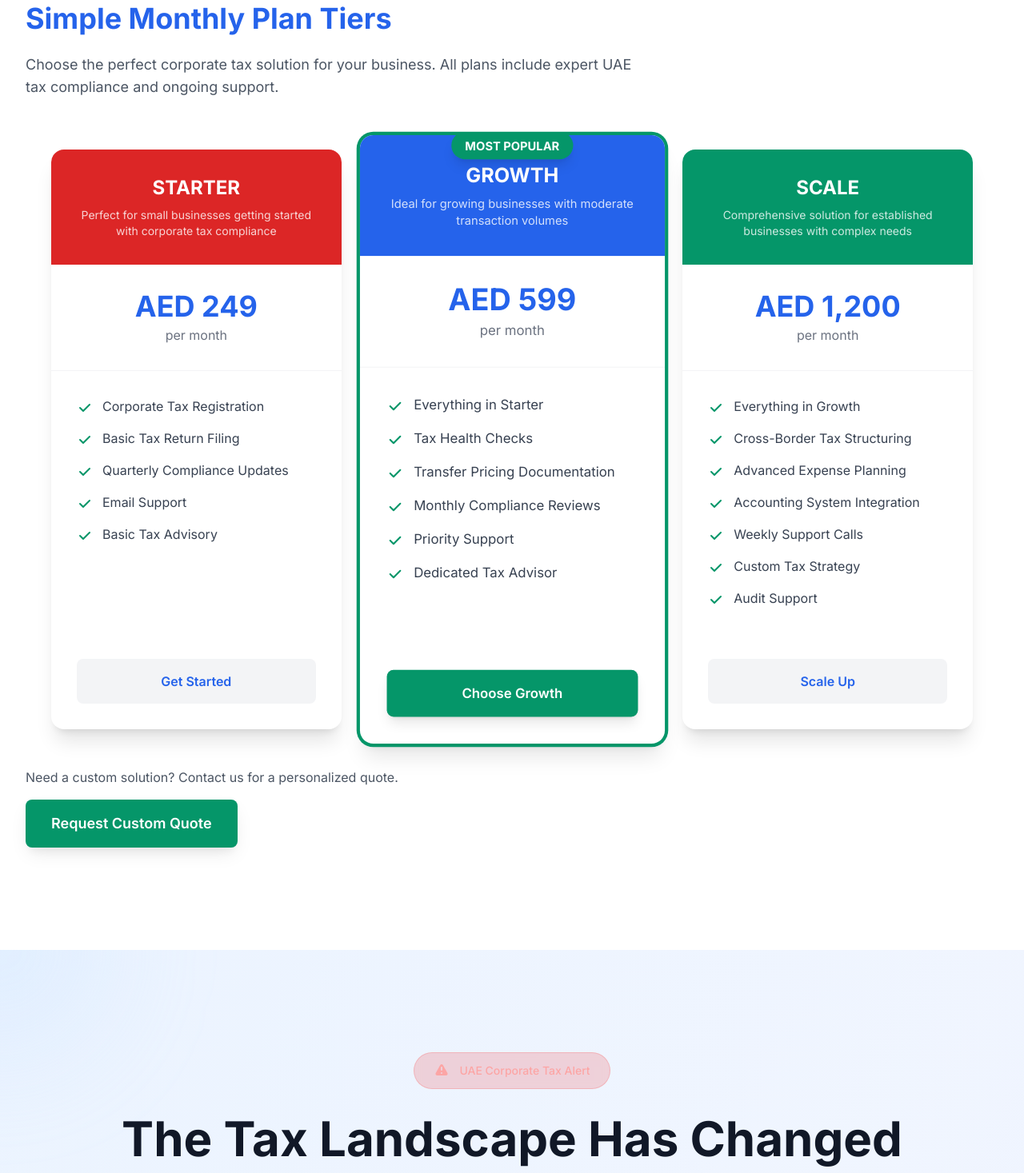
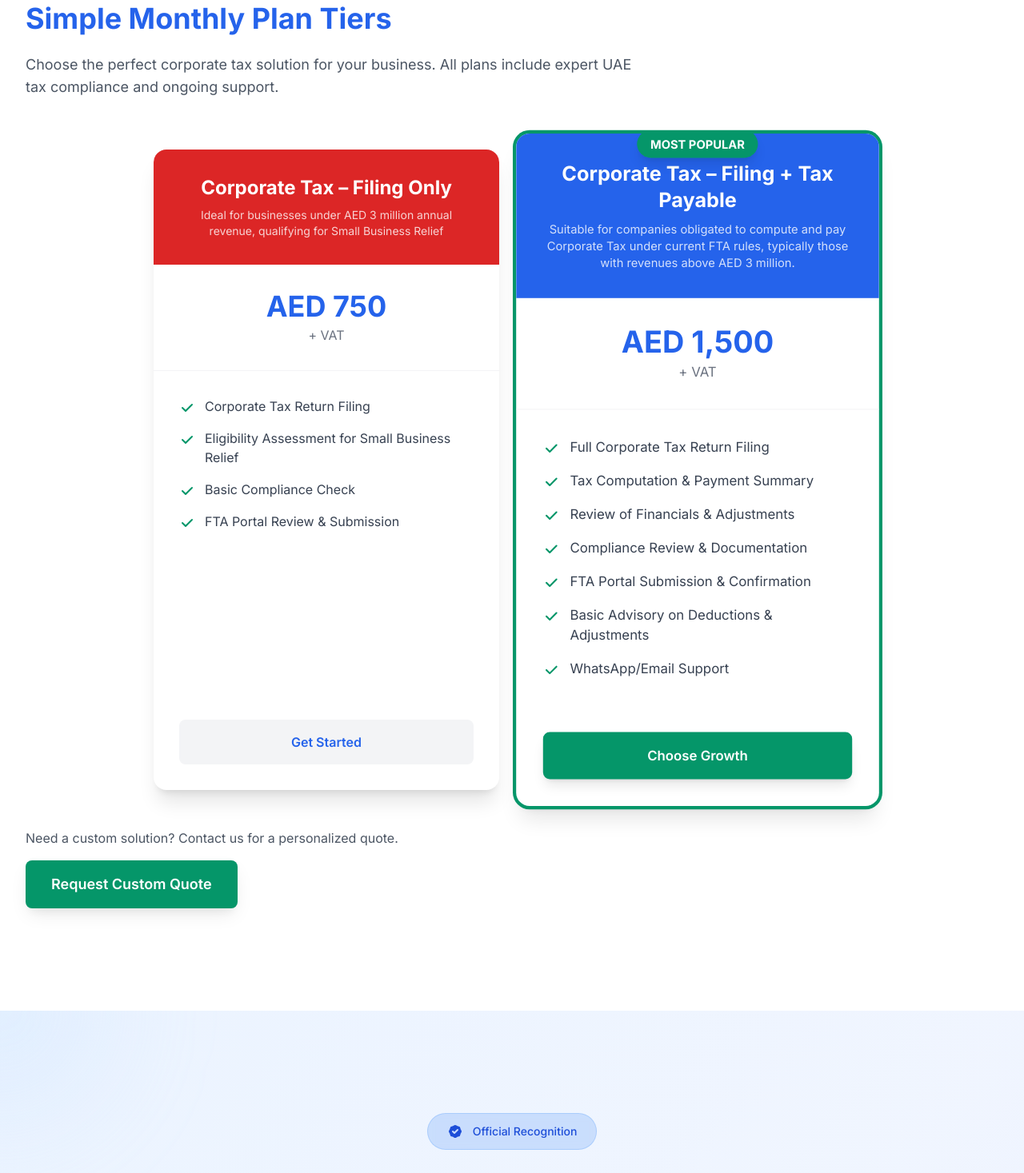
Before and after one commit to AkshayKeerti/StandardAuditingLP, a React (Create React App) app: page / in a window 1280 px wide. Shown: the part 1330-2797 px from the top of the page at 80% size. Built offline with nearby package versions, Linux system fonts and the light colour scheme.

Commit message:
Implement feedback changes: Update contact info, hero header, pricing packages, testimonials, add listed auditors section, and update social media links

```diff
--- a/src/App.js
+++ b/src/App.js
@@ -2,6 +2,7 @@ import React from 'react';
 import Header from './components/Header';
 import Hero from './components/Hero';
 import PricingPackages from './components/PricingPackages';
+import ListedAuditors from './components/ListedAuditors';
 import CertificationsTrust from './components/CertificationsTrust';
 import RealBusinessImpact from './components/RealBusinessImpact';
 import Testimonials from './components/Testimonials';
@@ -16,6 +17,7 @@ function App() {
       <Header />
       <Hero />
       <PricingPackages />
+      <ListedAuditors />
       <CertificationsTrust />
       <RealBusinessImpact />
       <Testimonials />
--- a/src/components/ContactForm.js
+++ b/src/components/ContactForm.js
@@ -149,7 +149,7 @@ const ContactForm = () => {
                   </div>
                   <div>
                     <h4 className="font-semibold">Call Us</h4>
-                    <p className="text-white/90">+971 50 382 1750</p>
+                    <p className="text-white/90">+971 54 211 9784</p>
                   </div>
                 </div>
 
@@ -162,7 +162,7 @@ const ContactForm = () => {
               </div>
                   <div>
                     <h4 className="font-semibold">Email Us</h4>
-                    <p className="text-white/90">info@standardauditing.ae</p>
+                    <p className="text-white/90">Sales@standardauditors.com</p>
             </div>
           </div>
 
--- a/src/components/Header.js
+++ b/src/components/Header.js
@@ -17,14 +17,14 @@ const Header = () => {
             <div className="lg:hidden space-y-2">
               <div className="flex items-center space-x-2">
                 <img src="/whatsapp-1.png" alt="WhatsApp" className="w-5 h-5" />
-                <span className="text-sm text-vigor-blue font-bold max-[500px]:font-bold">+971 50 382 1750</span>
+                <span className="text-sm text-vigor-blue font-bold max-[500px]:font-bold">+971 54 211 9784</span>
               </div>
               <div className="flex items-center space-x-2">
                 <svg className="w-5 h-5 text-blue-500" fill="currentColor" viewBox="0 0 20 20">
                   <path d="M2.003 5.884L10 9.882l7.997-3.998A2 2 0 0016 4H4a2 2 0 00-1.997 1.884z" />
                   <path d="M18 8.118l-8 4-8-4V14a2 2 0 002 2h12a2 2 0 002-2V8.118z" />
                 </svg>
-                <span className="text-sm text-vigor-blue font-bold max-[500px]:font-bold">info@standardauditing.ae</span>
+                <span className="text-sm text-vigor-blue font-bold max-[500px]:font-bold">Sales@standardauditors.com</span>
               </div>
             </div>
           </div>
@@ -33,18 +33,18 @@ const Header = () => {
           <div className="hidden lg:flex items-center space-x-6">
             <div className="flex items-center space-x-2">
               <img src="/whatsapp-1.png" alt="WhatsApp" className="w-5 h-5" />
-              <span className="text-sm text-vigor-blue">+971 50 382 1750</span>
+              <span className="text-sm text-vigor-blue">+971 54 211 9784</span>
             </div>
             <div className="flex items-center space-x-2">
               <svg className="w-5 h-5 text-blue-500" fill="currentColor" viewBox="0 0 20 20">
                 <path d="M2.003 5.884L10 9.882l7.997-3.998A2 2 0 0016 4H4a2 2 0 00-1.997 1.884z" />
                 <path d="M18 8.118l-8 4-8-4V14a2 2 0 002 2h12a2 2 0 002-2V8.118z" />
               </svg>
-              <span className="text-sm text-vigor-blue">info@standardauditing.ae</span>
+              <span className="text-sm text-vigor-blue">Sales@standardauditors.com</span>
             </div>
             <div className="flex items-center space-x-2">
               <img src="/Phone.webp" alt="Phone" className="w-5 h-5" />
-              <span className="text-sm text-vigor-blue">04 379 5200</span>
+              <span className="text-sm text-vigor-blue">+971 54 211 9784</span>
             </div>
           </div>
 
--- a/src/components/Hero.js
+++ b/src/components/Hero.js
@@ -24,7 +24,7 @@ const Hero = () => {
           <div className="text-white">
             {/* Main Heading */}
             <h1 className="text-4xl sm:text-5xl lg:text-6xl font-bold leading-tight mb-6">
-              Corporate Tax/ VAT Setup
+              Corporate TAX/VAT Service
             </h1>
 
             {/* Price Tag */}
@@ -58,7 +58,7 @@ const Hero = () => {
               </h3>
               <div className="flex flex-col sm:flex-row gap-4">
                 <a
-                  href="https://wa.me/971503821750"
+                  href="https://wa.me/971542119784"
                   target="_blank"
                   rel="noopener noreferrer"
                   className="flex items-center justify-center space-x-2 bg-primary-dark hover:bg-primary text-white px-8 py-4 rounded-lg font-semibold transition-all duration-300 transform hover:scale-105 shadow-custom"
@@ -70,7 +70,7 @@ const Hero = () => {
                 </a>
 
                 <a
-                  href="tel:+971503821750"
+                  href="tel:+971542119784"
                   className="flex items-center justify-center space-x-2 bg-primary-dark hover:bg-primary text-white px-8 py-4 rounded-lg font-semibold transition-all duration-300 transform hover:scale-105 shadow-custom"
                 >
                   <svg className="w-5 h-5" fill="currentColor" viewBox="0 0 20 20">
--- /dev/null
+++ b/src/components/ListedAuditors.js
@@ -0,0 +1,123 @@
+import React from 'react';
+
+const ListedAuditors = () => {
+  const authorities = [
+    {
+      name: "DMCC",
+      fullName: "Dubai Multi Commodities Centre",
+      type: "Free Zone Authority"
+    },
+    {
+      name: "DAFZA",
+      fullName: "Dubai Airport Free Zone Authority",
+      type: "Free Zone Authority"
+    },
+    {
+      name: "DIFC",
+      fullName: "Dubai International Financial Centre",
+      type: "Financial Free Zone"
+    },
+    {
+      name: "Meydan",
+      fullName: "Meydan Free Zone",
+      type: "Free Zone Authority"
+    },
+    {
+      name: "SHAMS",
+      fullName: "Sharjah Media City",
+      type: "Free Zone Authority"
+    },
+    {
+      name: "JAFZA",
+      fullName: "Jebel Ali Free Zone Authority",
+      type: "Free Zone Authority"
+    },
+    {
+      name: "Chamber of Commerce",
+      fullName: "Dubai Chamber of Commerce",
+      type: "Business Association"
+    },
+    {
+      name: "Ministry of Economy",
+      fullName: "UAE Ministry of Economy",
+      type: "Federal Authority"
+    }
+  ];
+
+  return (
+    <section className="section-padding bg-gradient-to-br from-blue-50 via-blue-100/30 to-indigo-50 relative overflow-hidden">
+      {/* Background Elements */}
+      <div className="absolute inset-0 bg-gradient-to-r from-blue-100/20 to-indigo-100/20"></div>
+      <div className="absolute top-0 left-0 w-72 h-72 bg-blue-200/20 rounded-full blur-3xl -translate-x-1/2 -translate-y-1/2"></div>
+      <div className="absolute bottom-0 right-0 w-96 h-96 bg-indigo-200/20 rounded-full blur-3xl translate-x-1/2 translate-y-1/2"></div>
+
+      <div className="container-custom relative z-10">
+        <div className="max-w-6xl mx-auto">
+          {/* Header */}
+          <div className="text-center mb-16">
+            <div className="inline-flex items-center px-6 py-3 bg-blue-500/20 backdrop-blur-sm border border-blue-400/30 text-blue-700 rounded-full text-sm font-medium mb-8">
+              <svg className="w-5 h-5 mr-3" fill="currentColor" viewBox="0 0 20 20">
+                <path fillRule="evenodd" d="M6.267 3.455a3.066 3.066 0 001.745-.723 3.066 3.066 0 013.976 0 3.066 3.066 0 001.745.723 3.066 3.066 0 012.812 2.812c.051.643.304 1.254.723 1.745a3.066 3.066 0 010 3.976 3.066 3.066 0 00-.723 1.745 3.066 3.066 0 01-2.812 2.812 3.066 3.066 0 00-1.745.723 3.066 3.066 0 01-3.976 0 3.066 3.066 0 00-1.745-.723 3.066 3.066 0 01-2.812-2.812 3.066 3.066 0 00-.723-1.745 3.066 3.066 0 010-3.976 3.066 3.066 0 00.723-1.745 3.066 3.066 0 012.812-2.812zm7.44 5.252a1 1 0 00-1.414-1.414L9 10.586 7.707 9.293a1 1 0 00-1.414 1.414l2 2a1 1 0 001.414 0l4-4z" clipRule="evenodd" />
+              </svg>
+              Official Recognition
+            </div>
+
+            <h2 className="text-3xl sm:text-4xl lg:text-5xl font-bold text-gray-900 mb-6 leading-tight">
+              Listed Auditors with <span className="text-blue-600">Major UAE Authorities</span>
+            </h2>
+            <p className="text-xl text-gray-600 max-w-3xl mx-auto leading-relaxed">
+              Standard Auditing is officially recognized and listed as approved auditors with all major UAE free zones,
+              chambers of commerce, and federal authorities, ensuring your business receives compliant and recognized services.
+            </p>
+          </div>
+
+          {/* Authorities Grid */}
+          <div className="grid grid-cols-1 md:grid-cols-2 lg:grid-cols-4 gap-6">
+            {authorities.map((authority, index) => (
+              <div key={index} className="group relative">
+                <div className="bg-white rounded-2xl p-6 border border-gray-200 hover:border-blue-300 hover:shadow-lg transition-all duration-500 transform hover:-translate-y-2 h-full">
+                  <div className="flex items-center justify-between mb-4">
+                    <div className="w-12 h-12 bg-blue-100 rounded-full flex items-center justify-center">
+                      <svg className="w-6 h-6 text-blue-600" fill="currentColor" viewBox="0 0 20 20">
+                        <path fillRule="evenodd" d="M6.267 3.455a3.066 3.066 0 001.745-.723 3.066 3.066 0 013.976 0 3.066 3.066 0 001.745.723 3.066 3.066 0 012.812 2.812c.051.643.304 1.254.723 1.745a3.066 3.066 0 010 3.976 3.066 3.066 0 00-.723 1.745 3.066 3.066 0 01-2.812 2.812 3.066 3.066 0 00-1.745.723 3.066 3.066 0 01-3.976 0 3.066 3.066 0 00-1.745-.723 3.066 3.066 0 01-2.812-2.812 3.066 3.066 0 00-.723-1.745 3.066 3.066 0 010-3.976 3.066 3.066 0 00.723-1.745 3.066 3.066 0 012.812-2.812zm7.44 5.252a1 1 0 00-1.414-1.414L9 10.586 7.707 9.293a1 1 0 00-1.414 1.414l2 2a1 1 0 001.414 0l4-4z" clipRule="evenodd" />
+                      </svg>
+                    </div>
+                    <span className="px-3 py-1 bg-blue-100 text-blue-700 text-xs font-semibold rounded-full">
+                      {authority.type}
+                    </span>
+                  </div>
+                  <h4 className="text-lg font-bold text-gray-900 mb-2">
+                    {authority.name}
+                  </h4>
+                  <p className="text-sm text-gray-600">
+                    {authority.fullName}
+                  </p>
+                </div>
+              </div>
+            ))}
+          </div>
+
+          {/* Trust Statement */}
+          <div className="mt-16 text-center">
+            <div className="bg-white rounded-2xl p-8 lg:p-12 shadow-custom max-w-4xl mx-auto">
+              <div className="w-16 h-16 bg-blue-100 rounded-full flex items-center justify-center mx-auto mb-6">
+                <svg className="w-8 h-8 text-blue-600" fill="currentColor" viewBox="0 0 20 20">
+                  <path fillRule="evenodd" d="M6.267 3.455a3.066 3.066 0 001.745-.723 3.066 3.066 0 013.976 0 3.066 3.066 0 001.745.723 3.066 3.066 0 012.812 2.812c.051.643.304 1.254.723 1.745a3.066 3.066 0 010 3.976 3.066 3.066 0 00-.723 1.745 3.066 3.066 0 01-2.812 2.812 3.066 3.066 0 00-1.745.723 3.066 3.066 0 01-3.976 0 3.066 3.066 0 00-1.745-.723 3.066 3.066 0 01-2.812-2.812 3.066 3.066 0 00-.723-1.745 3.066 3.066 0 010-3.976 3.066 3.066 0 00.723-1.745 3.066 3.066 0 012.812-2.812zm7.44 5.252a1 1 0 00-1.414-1.414L9 10.586 7.707 9.293a1 1 0 00-1.414 1.414l2 2a1 1 0 001.414 0l4-4z" clipRule="evenodd" />
+                </svg>
+              </div>
+              <h3 className="text-2xl lg:text-3xl font-bold text-gray-900 mb-4">
+                Trusted by UAE Authorities
+              </h3>
+              <p className="text-lg text-gray-600 leading-relaxed">
+                Our official recognition with these authorities means your business receives services that are
+                fully compliant with UAE regulations and recognized by all major business entities in the country.
+              </p>
+            </div>
+          </div>
+        </div>
+      </div>
+    </section>
+  );
+};
+
+export default ListedAuditors;
--- a/src/components/PricingPackages.js
+++ b/src/components/PricingPackages.js
@@ -3,53 +3,36 @@ import React from 'react';
 const PricingPackages = () => {
   const packages = [
     {
-      name: "STARTER",
-      price: "AED 249",
-      period: "per month",
+      name: "Corporate Tax – Filing Only",
+      price: "AED 750",
+      period: "+ VAT",
       color: "bg-vigor-red",
-      description: "Perfect for small businesses getting started with corporate tax compliance",
+      description: "Ideal for businesses under AED 3 million annual revenue, qualifying for Small Business Relief",
       features: [
-        "Corporate Tax Registration",
-        "Basic Tax Return Filing",
-        "Quarterly Compliance Updates",
-        "Email Support",
-        "Basic Tax Advisory"
+        "Corporate Tax Return Filing",
+        "Eligibility Assessment for Small Business Relief",
+        "Basic Compliance Check",
+        "FTA Portal Review & Submission"
       ],
       cta: "Get Started"
     },
     {
-      name: "GROWTH",
-      price: "AED 599",
-      period: "per month",
+      name: "Corporate Tax – Filing + Tax Payable",
+      price: "AED 1,500",
+      period: "+ VAT",
       color: "bg-vigor-blue",
-      description: "Ideal for growing businesses with moderate transaction volumes",
+      description: "Suitable for companies obligated to compute and pay Corporate Tax under current FTA rules, typically those with revenues above AED 3 million.",
       features: [
-        "Everything in Starter",
-        "Tax Health Checks",
-        "Transfer Pricing Documentation",
-        "Monthly Compliance Reviews",
-        "Priority Support",
-        "Dedicated Tax Advisor"
+        "Full Corporate Tax Return Filing",
+        "Tax Computation & Payment Summary",
+        "Review of Financials & Adjustments",
+        "Compliance Review & Documentation",
+        "FTA Portal Submission & Confirmation",
+        "Basic Advisory on Deductions & Adjustments",
+        "WhatsApp/Email Support"
       ],
       cta: "Choose Growth",
       popular: true
-    },
-    {
-      name: "SCALE",
-      price: "AED 1,200",
-      period: "per month",
-      color: "bg-vigor-green",
-      description: "Comprehensive solution for established businesses with complex needs",
-      features: [
-        "Everything in Growth",
-        "Cross-Border Tax Structuring",
-        "Advanced Expense Planning",
-        "Accounting System Integration",
-        "Weekly Support Calls",
-        "Custom Tax Strategy",
-        "Audit Support"
-      ],
-      cta: "Scale Up"
     }
   ];
 
@@ -65,7 +48,7 @@ const PricingPackages = () => {
           </p>
         </div>
 
-        <div className="grid md:grid-cols-3 gap-6 sm:gap-8 max-w-6xl mx-auto">
+        <div className="grid md:grid-cols-2 gap-6 sm:gap-8 max-w-4xl mx-auto">
           {packages.map((pkg, index) => (
             <div key={index} className={`relative bg-white rounded-2xl shadow-xl overflow-hidden flex flex-col ${pkg.popular ? 'ring-4 ring-vigor-green transform scale-105' : ''}`}>
               {pkg.popular && (
--- a/src/components/Testimonials.js
+++ b/src/components/Testimonials.js
@@ -19,18 +19,42 @@ const Testimonials = () => {
       image: "👨‍💼"
     },
     {
-      name: "Alex Smith",
-      position: "CEO",
-      company: "Financial Report Limited",
-      quote: "Standard Auditing played a crucial role in guiding us through the internal preparation, registration, and compliance process of VAT. Their invaluable advice and assistance have been instrumental in our successful journey. We extend our sincere gratitude for their support and expertise.",
+      name: "Ravichandran",
+      position: "Financial Manager",
+      company: "Silver Bright",
+      quote: "We have been working with Standard Auditing since 2016 for our auditing, accounts, and taxation needs. They have streamlined our financial processes and proven to be both proficient and trustworthy. They are key allies to our success, and I wholeheartedly recommend them to anyone looking for dependable financial experts.",
       rating: 5,
       image: "👨‍💼"
     },
     {
-      name: "Ravichandran",
-      position: "Financial Manager",
-      company: "Silver Bright",
-      quote: "We have been working with Standard Auditing since 2016 for our auditing, accounts, and taxation needs. They have streamlined our financial processes and proven to be both proficient and trustworthy. They are key allies to our success, and I wholeheartedly recommend them to anyone looking for dependable financial experts.",
+      name: "Ramamoorthy Ponnusamy",
+      position: "Client",
+      company: "Long-term Client",
+      quote: "We appointed Standard Auditors 10 years ago, and they are very knowledgeable, providing financial reports on schedule. Whenever we need clarification, they answer quickly and provide a solution, we always suggest Standard Auditors for any professional task.",
+      rating: 5,
+      image: "👨‍💼"
+    },
+    {
+      name: "Mayur Prabhu Melanaturu",
+      position: "Client",
+      company: "Professional Services",
+      quote: "Standard Auditing performs quality audits and maintains the highest standards of professionalism. Their long-standing relationship with their clients and a presence for more than a decade is a testimony of their efficiency and quality of audit.",
+      rating: 5,
+      image: "👨‍💼"
+    },
+    {
+      name: "Nawshadarakkal Arakkal",
+      position: "Client",
+      company: "Business Owner",
+      quote: "Good Auditor and very reliable.",
+      rating: 5,
+      image: "👨‍💼"
+    },
+    {
+      name: "Ashish Kumar",
+      position: "Client",
+      company: "Dubai Business",
+      quote: "Reliable team to handle your accounting needs in Dubai",
       rating: 5,
       image: "👨‍💼"
     }
```
Also changed, not shown: src/components/Footer.js (+12 -12 lines).
